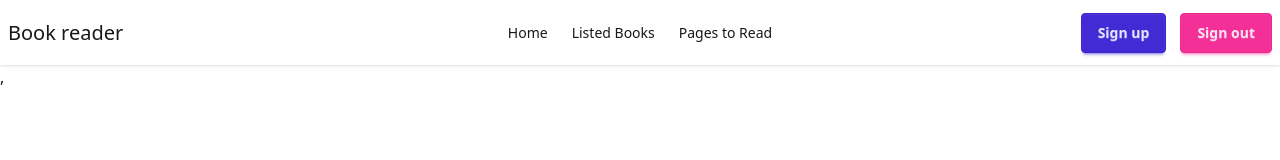
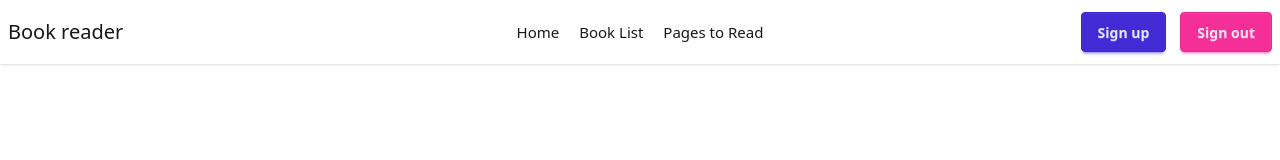
Before and after one commit to shajeb17/book-reader-app, a React (Vite) app: page / in a window 1280 px wide. Shown: the top 160 px of the page. Built offline with nearby package versions, Linux system fonts and the light colour scheme.

Commit message:
router-setup

```diff
--- a/src/component/navbar/Navbar.jsx
+++ b/src/component/navbar/Navbar.jsx
@@ -1,23 +1,19 @@
 import React from "react";
+import { NavLink } from "react-router";
 
 const Navbar = () => {
+  let menubar =  [
+         <NavLink key="home" to={"/"}>Home</NavLink>,
+         <NavLink key="book" to={"/BookList"}>Book List</NavLink>,
+         <NavLink key="pages" to={"/PagesRead"}>Pages to Read</NavLink>
+  ]
   return (
     <div className="navbar bg-base-100 shadow-sm">
       <div className="navbar-start">
         <a className="text-xl">Book reader</a>
       </div>
       <div className="navbar-center hidden lg:flex">
-        <ul className="menu menu-horizontal px-1">
-          <li>
-            <a>Home</a>
-          </li>
-          <li>
-            <a> Listed Books</a>
-          </li>
-          <li>
-            <a>Pages to Read</a>
-          </li>
-        </ul>
+        <ul className="menu menu-horizontal px-1 text-[15px] space-x-5 font-medium">{menubar}</ul>
       </div>
       <div className="navbar-end flex items-center gap-3.5">
         <button className="btn btn-primary">Sign up</button>
--- a/src/layout/MainLayout.jsx
+++ b/src/layout/MainLayout.jsx
@@ -1,10 +1,12 @@
 import React from 'react';
 import Navbar from '../component/navbar/Navbar';
+import { Outlet } from 'react-router';
 
 const MainLayout = () => {
     return (
         <div>
              <Navbar></Navbar>
+             <Outlet></Outlet>
         </div>
     );
 };
--- a/src/main.jsx
+++ b/src/main.jsx
@@ -7,6 +7,6 @@ import { router } from './router/Router.jsx'
 
 createRoot(document.getElementById('root')).render(
   <StrictMode>
-    <RouterProvider router={router} />,
+    <RouterProvider router={router} />
   </StrictMode>,
 )
--- /dev/null
+++ b/src/pages/BookList.jsx
@@ -0,0 +1,11 @@
+import React from 'react';
+
+const BookList = () => {
+    return (
+        <div>
+
+        </div>
+    );
+};
+
+export default BookList;
--- /dev/null
+++ b/src/pages/Home.jsx
@@ -0,0 +1,11 @@
+import React from 'react';
+
+const Home = () => {
+    return (
+        <div>
+
+        </div>
+    );
+};
+
+export default Home;
--- /dev/null
+++ b/src/pages/PagesRead.jsx
@@ -0,0 +1,11 @@
+import React from 'react';
+
+const PagesRead = () => {
+    return (
+        <div>
+
+        </div>
+    );
+};
+
+export default PagesRead;
--- a/src/router/Router.jsx
+++ b/src/router/Router.jsx
@@ -1,10 +1,18 @@
 import { createBrowserRouter } from "react-router";
 import { RouterProvider } from "react-router/dom";
 import MainLayout from "../layout/MainLayout";
+import Home from "../pages/Home";
+import BookList from "../pages/BookList";
+import PagesRead from "../pages/PagesRead";
 
 export const router = createBrowserRouter([
   {
     path: "/",
     Component:MainLayout,
+    children:[
+      {index:true,Component:Home},
+      {path:"/booklist",Component:BookList},
+      {path:"/PagesRead",Component:PagesRead}
+    ]
   },
 ]);
```
